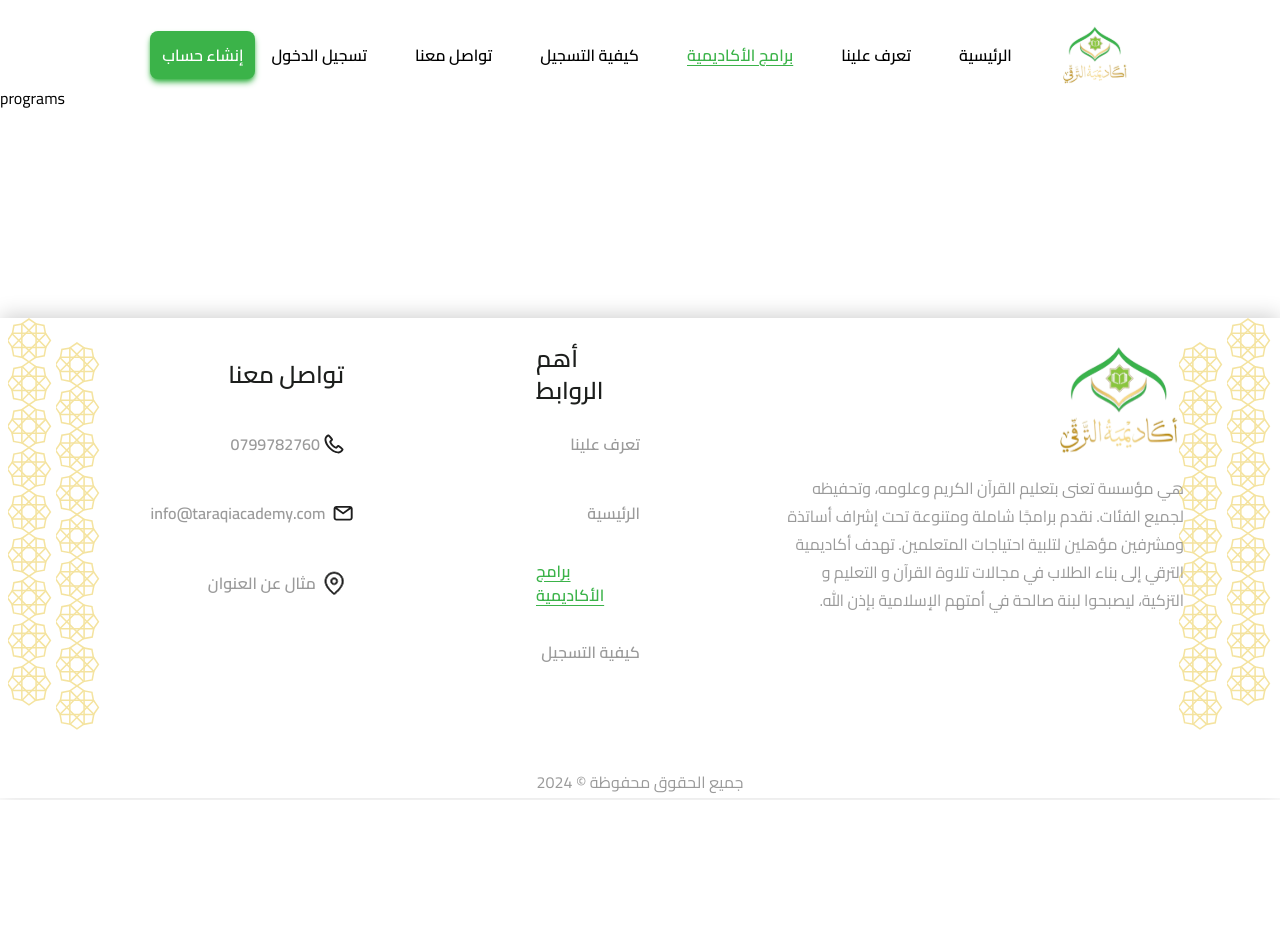
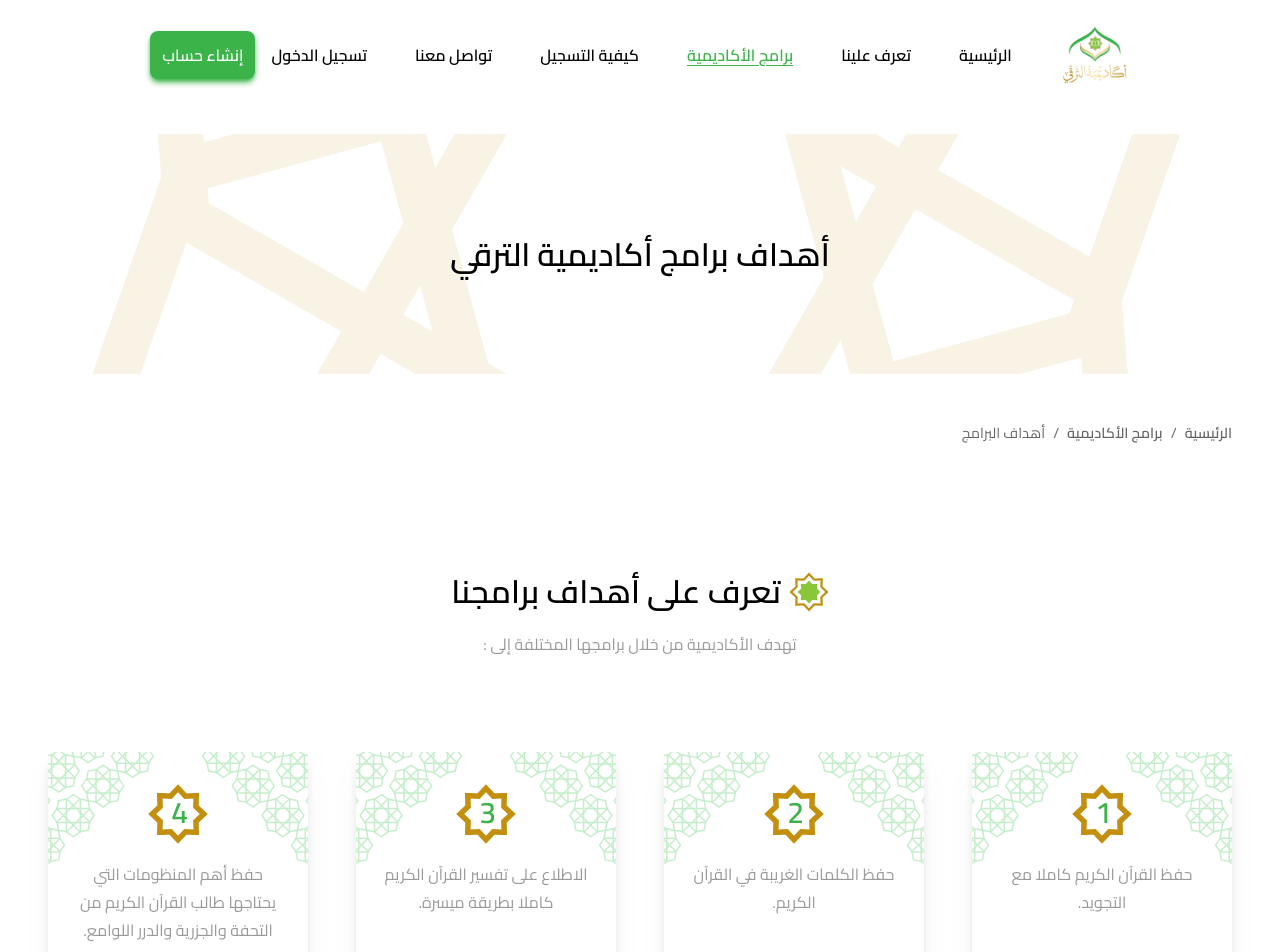
Before and after one commit to Monsef-Noubadji/Taraqi-Academy, a React (Vite) app: page /programs in a window 1280 px wide. Shown: the top 952 px of the page. Before the commit the page ends 800 px from the top, so only its background shows below. Built offline with nearby package versions, Linux system fonts and the light colour scheme.

Commit message:
Added updates

```diff
--- a/src/App.jsx
+++ b/src/App.jsx
@@ -8,6 +8,9 @@
 import DashboardLayout from './components/layouts/DashboardLayout.jsx';
 import Profile from './components/pages/Profile.jsx';
 import Main from './components/dashboards/student/main.jsx';
+import ProgramGoals from './components/pages/ProgramGoals.jsx';
+import ProgramsList from './components/pages/ProgramsList.jsx'
+
 const router = createBrowserRouter(
     createRoutesFromElements(
         <Route path="/" element={<HomeLayout/>}>
@@ -15,6 +18,8 @@
             <Route path="login" element={<Login/>}/>
             <Route path='register' element={<Register/>} />
             <Route path='programs' element={<Programs/>}>
+              <Route index element={<ProgramGoals/>}/>
+              <Route path='list' element={<ProgramsList/>}/>
               <Route path=':id' element={<ProgramDetails/>}/>
             </Route>
             <Route path='dashboard' element={<DashboardLayout/>}>
--- /dev/null
+++ b/src/components/pages/ProgramGoals.jsx
@@ -0,0 +1,107 @@
+import { Typography } from "@mui/material";
+import starPattern from '../../assets/lightStar.svg'
+import titleStar from '../../assets/titleStar.svg'
+import Breadcrumbs from '@mui/material/Breadcrumbs';
+import { Link } from "react-router-dom";
+import star from '../../assets/Star.svg'
+import rightFrame from '../../assets/FrameRight.svg'
+import leftFrame from '../../assets/FrameLeft.svg'
+const ProgramGoals = () => {
+
+    const goals = [
+        {
+            id:1,
+            description:'حفظ القرآن الكريم كاملا مع التجويد.'
+        },
+        {
+            id:2,
+            description:'حفظ الكلمات الغريبة في القرآن الكريم.'
+        },
+        {
+            id:3,
+            description:'الاطلاع على تفسير القرآن الكريم كاملا بطريقة ميسرة.'
+        },
+        {
+            id:4,
+            description:'حفظ أهم المنظومات التي يحتاجها طالب القرآن الكريم من التحفة والجزرية والدرر اللوامع.'
+        },
+        {
+            id:5,
+            description:'تحصيل الطالب لأهم العلوم المتعلقة بفهم القرآن الكريم من علم التدبر والتفسير ومناسبات السور ومقاصد سور القرآن ومهارات التفسير.'
+        },
+        {
+            id:6,
+            description:'تزويد الطالب بمقدمات أساسية في علوم الآلة خدمة لكتاب الله عز وجل من نحو وصرف بلاغة بطريقة ميسرة بحيث يمكنه مواصلة الطريق بعدها للتخصص أكثر.'
+        },
+        {
+            id:7,
+            description:'بناء الطالب إيمانيا وسلوكيا حتى يكون شعار الطالب أخذ القرآن مع الإيمان, فلا بد للقرآن من حمل صالح حتى يكون الغرس مثمرا ويؤتي أكله.'
+        },
+        {
+            id:8,
+            description:'إنارة الطالب بسيرة الحبيب محمد صلى الله عليه و سلم, ومعرفة حقوقه علينا, فهو الرحمة المهداة الذي جاءنا بهذا النور العظيم من رب العالمين سبحانه.'
+        },
+    ]
+
+    return (
+        <main className="flex flex-col items-center justify-center pt-12"
+        >
+            <section className="flex flex-col items-center justify-center relative py-12 h-60 w-full"
+                style={{ backgroundImage: `url(${starPattern})`,backgroundSize:'cover', backgroundPosition: 'center', backgroundRepeat:'repeat-x' }}
+            >
+                <Typography sx={{fontSize: {
+                        xs: '1.5rem', // Custom font size for extra small screens
+                        sm: '2rem',   // Default font size for small screens and above
+                        },}} variant="h4" fontWeight={700} textAlign={'center'}>أهداف برامج أكاديمية الترقي
+                </Typography>
+
+            </section>
+            {/*  breadcrumb */}
+            <section className="flex items-end mt-12 w-full justify-end px-12">
+            <Breadcrumbs aria-label="breadcrumb" style={{'fontSize':'.9rem',direction:'rtl'}}>
+            <Link
+                  underline="hover"
+                  color="inherit"
+                  to={'/'}
+                  >
+                  الرئيسية
+                </Link>
+                <Link underline="hover" color="inherit" to={"list"}>
+                برامج الأكاديمية
+                </Link>
+                <Typography style={{'fontSize':'.9rem'}}>أهداف البرامج </Typography>
+            </Breadcrumbs>
+            </section>
+
+            {/* Goals */}
+            <section id="Goals" className="flex flex-col gap-5 mt-20 items-center justify-center">
+                <div className="flex gap-2 mt-12 items-center justify-center">
+                    <Typography variant="h4" sx={{
+                        fontSize: {
+                        xs: '1.5rem', // Custom font size for extra small screens
+                        sm: '2rem',   // Default font size for small screens and above
+                        },'fontFamily':'Cairo','fontWeight':700,'direction':'rtl','alignSelf':'center'}} >تعرف على أهداف برامجنا
+                    </Typography>
+
+                    <img src={titleStar} alt="star_icon" width={40} height={40} />
+                </div>
+                <p className=" text-paragraph rtl:text-lg" style={{'direction':'rtl'}}>تهدف الأكاديمية من خلال برامجها المختلفة إلى :</p>
+            </section>
+            <section className="grid grid-cols-1 md:grid-cols-2 lg:grid-cols-4 gap-12 mt-24 px-20 md:px-12 lg:px-12" style={{"direction":'rtl'}}>
+               {goals.map((goal,index) => (
+                 <span key={index} className="flex flex-col relative h-76 items-center justify-stretch  gap-4 drop-shadow-xl bg-white rounded-xl px-6 py-8">
+                    <img src={leftFrame} alt="left_frame"  className="absolute top-0 left-0 opacity-35"/>
+                    <img src={rightFrame} alt="right_frame" className="absolute top-0 right-0 opacity-35" />
+                    <span className="relative">
+                        <img src={star} alt="star_icon" width={60} />
+                        <div className="absolute top-2.5 right-5 text-primaryGreen font-bold rounded-full text-3xl">{goal.id}</div>
+                    </span>
+                    <p className="text-paragraph text-center leading-7">{goal.description}</p>
+                </span>
+               ))}
+            </section>
+        </main>
+     );
+}
+
+export default ProgramGoals;
--- a/src/components/pages/Programs.jsx
+++ b/src/components/pages/Programs.jsx
@@ -1,6 +1,10 @@
+import { Outlet } from "react-router-dom";
+
 const Programs = () => {
     return (
-        <main>programs</main>
+        <main>
+            <Outlet/>
+        </main>
      );
 }
 
--- /dev/null
+++ b/src/components/pages/ProgramsList.jsx
@@ -0,0 +1,9 @@
+const ProgramsList = () => {
+    return (
+        <main>
+            programs list
+        </main>
+     );
+}
+
+export default ProgramsList;
```
Also changed, not shown: src/assets/lightStar.svg (added).
